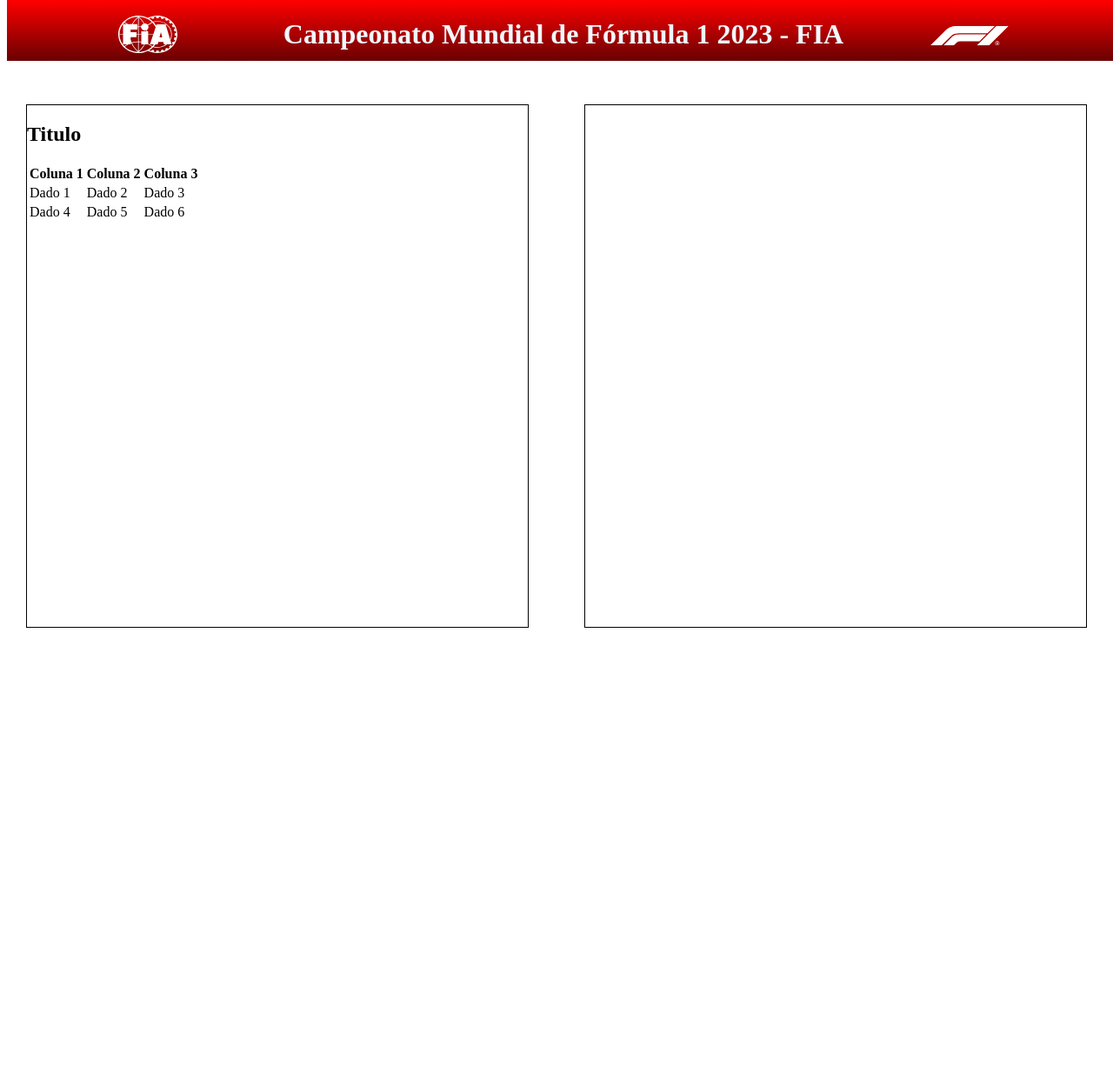
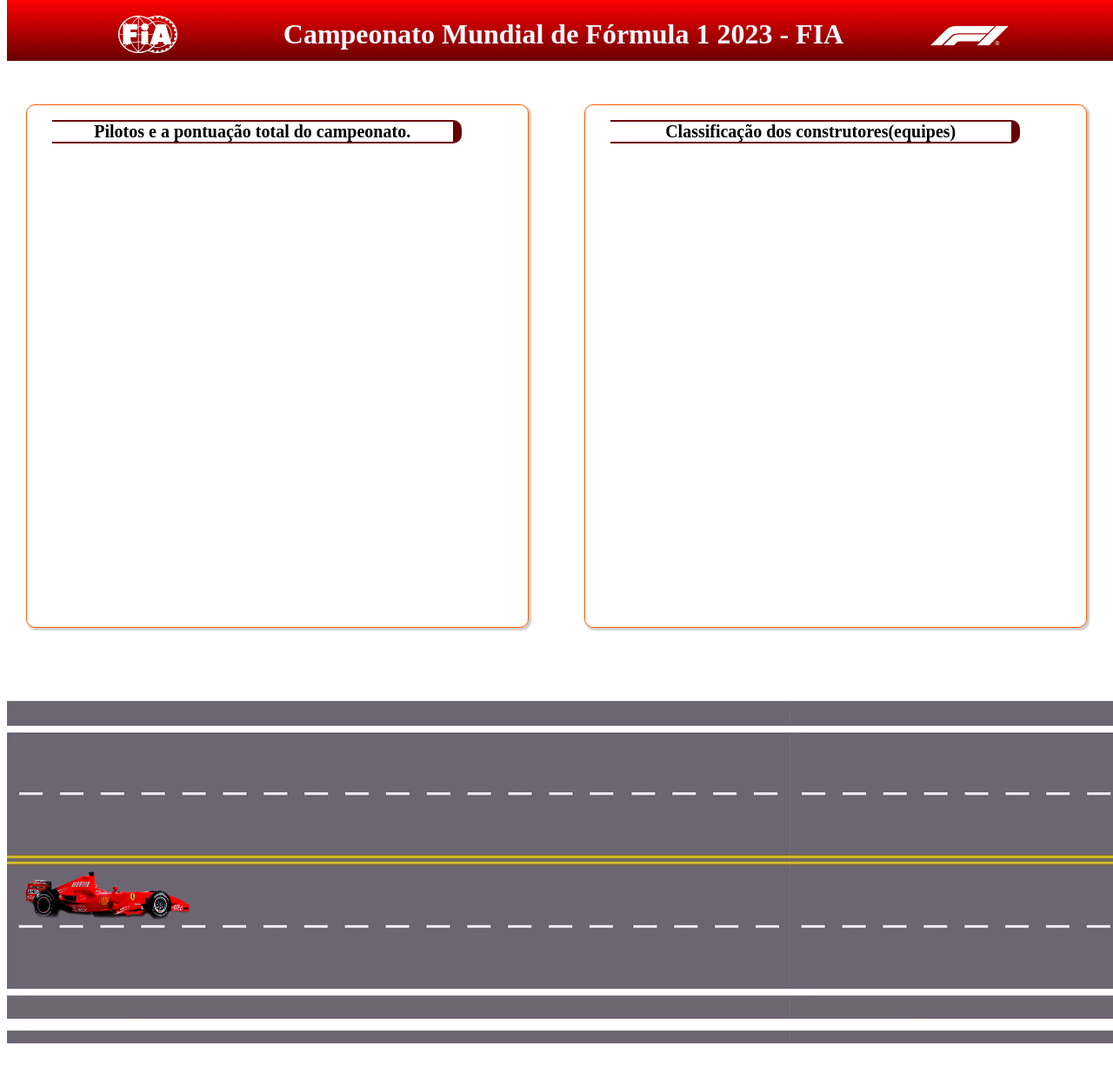
Before and after one commit to jeffersonalionco/trabalhof1, a plain HTML site: page index.html in a window 1280 px wide. Shown: the top 1241 px of the page at 87% size. Drawn offline with Linux system fonts and the light colour scheme.

Commit message:
Novas alterações

```diff
--- a/css/style.css
+++ b/css/style.css
@@ -56,37 +56,56 @@ body {
 .container1 {
     position: absolute;
     top: 120px;
-
+    border-radius: 10px;
     left: 30px;
     width: 45%;
     height: 600px;
-    border: 1px solid black;
 }
 
 .container1:hover {
-    box-shadow: 8px 8px 8px 3px rgba(0, 0, 0, 0.2);
-    border: 1.5px solid rgb(97, 34, 34);
-    background-color: rgb(231, 228, 224);
+
+    box-shadow: 8px 8px 8px 3px rgba(112, 134, 150, 0.2);
+    border: 2px solid rgb(90, 0, 0);
+    width: 47%;
+    height: 650px;
     transition-duration: 1s;
 
 
 }
 
 .container2 {
-    position: relative;
+    border-radius: 10px;
+    position: absolute;
     top: 120px;
     right: 30px;
     width: 45%;
     height: 600px;
-    border: 1px solid black;
 }
 
 .container2:hover {
-    box-shadow: 8px 8px 8px 3px rgba(0, 0, 0, 0.2);
-    border: 1.5px solid rgb(97, 34, 34);
-    background-color: rgb(231, 228, 224);
+    width: 47%;
+    height: 650px;
+    box-shadow: 8px 8px 8px 3px rgba(112, 134, 150, 0.2);
+    border: 2px solid rgb(68, 4, 4);
     transition-duration: 1s;
 
+
+}
+
+.container3 {
+    border-radius: 10px;
+    position: relative;
+    top: 1200px;
+    width: 80%;
+    height: 600px;
+    left: 10%;
+    right: 10%;
+    border: 0.1px solid #ff5e00;
+}
+.container3:hover {
+
+    transition-duration: 1s;
+    border: 2.5px solid #ff5e00;
 
 }
 
@@ -96,36 +115,84 @@ body {
     top: 50%;
     left: 50%;
     transform: translate(-50%, -50%);
-    width: 80%;
-    height: 80%;
+    width: 85%;
+    height: 85%;
     z-index: 1000;
     background-color: #fff;
     border: 1px solid #940000;
     transition-duration: 1s;
 }
 
-.expandido h2 {
-    margin: 0;
-    text-align: center;
-    padding: 20px;
-}
 
-.container1, .container2 {
+.container1, .container2{
+    box-shadow: 2px 2px 2px 1px rgba(0, 0, 0, 0.2);
     position: absolute;
     top: center;
     width: 45%;
     height: 600px;
-    border: 1px solid black;
+    border: 0.1px solid #ff5e00;
     cursor: pointer;
 }
 
+.tituloContainer {
+    font-size: 20px;
+    text-align: center;
+    width: 80%;
+    margin-left: 5%;
+    border-top-right-radius: 10px;
+    border-bottom-right-radius: 10px;
+    border-top: 2px solid #690101;
+    border-right: 10px solid #690101;
+    border-bottom: 2px solid #690101;
+}
+
+.faixa {
+    position: absolute;
+    top: 800px;
+    height: 400px;
+    width: 100%;
+    background-color: #38383f;
+    background-image: url('../img/rua2.png');
+    display: flex;
+    flex-direction: column;
+    justify-content: center;
+    cursor:crosshair;
+    transition-duration: 2s;
+    text-align: center;
+
+}
+.formula1 {
+    position: relative;
+    top: -15%;
+    opacity: 0;
+    font-size: 120px;
+    color: rgb(141, 0, 0);
+    transition-duration: 2s;
+    transition-delay: 3s;
+}
+
+.carro {
+    position: absolute;
+    width: 15%;
+    left: 0%;
+    top: 45%;
+    height: 60px;
+    margin: 20px;
+    transition-duration: 4s;
+    cursor: wait;
+
+}
+.linha {
+    width: 100%;
+    border: 3px dashed #fff;
+}
 
 
 
 
 .footer {
     position: absolute;
-    top: 1400px;
+    top: 2000px;
     background-color: #38383f;
     width: 100%;
     height: 70px;
--- a/index.html
+++ b/index.html
@@ -23,7 +23,7 @@
             </div>
 
             <div class="f1_logo">
-                    <img  class="img1" src="./img/f1_logo.svg" />
+                <img class="img1" src="./img/f1_logo.svg" />
             </div>
 
 
@@ -34,30 +34,24 @@
         <br>
         <br>
         <div class="container1" onclick="expandir(this)">
-            <h2>Titulo</h2>
-            <table>
-        <thead>
-            <tr>
-                <th>Coluna 1</th>
-                <th>Coluna 2</th>
-                <th>Coluna 3</th>
-            </tr>
-        </thead>
-        <tbody>
-            <tr>
-                <td>Dado 1</td>
-                <td>Dado 2</td>
-                <td>Dado 3</td>
-            </tr>
-            <tr>
-                <td>Dado 4</td>
-                <td>Dado 5</td>
-                <td>Dado 6</td>
-            </tr>
-        </tbody>
-    </table>
+            <h2 class="tituloContainer">Pilotos e a pontuação total do
+                campeonato.</h2>
         </div>
         <div class="container2" onclick="expandir(this)">
+            <h2 class="tituloContainer">Classificação dos construtores(equipes)</h2>
+
+        </div>
+        <abbr title="NÃO CLIQUE - PARA NÃO EXPLODIR" class="abbr1">
+            <div class="faixa" onmouseover="moverCarro(true)" onmouseout="moverCarro(false)" onclick="gerarExplosao()" onclick="backgroundfaixa()">
+
+                <img src="./img/carro.png" class="carro" id="carro">
+                <h1 class="formula1">FORMULA 1</h1>
+
+            </div>
+        </abbr>
+
+        <div class="container3">
+            <h2 class="tituloContainer">Sistema de pontuação utilizado..</h2>
 
         </div>
 
@@ -67,7 +61,18 @@
         <!--RODAPÉ DO SITE-->
 
     </footer>
-    <script src="./js/script.js"></script>
+    <script src="./js/script.js">
+        function moverCarro(direita) {
+            var carro = document.getElementById("carro");
+            if (direita) {
+                carro.style.right = "0";
+                carro.style.left = ""; // Remover qualquer estilo de posição à esquerda
+            } else {
+                carro.style.left = "0";
+                carro.style.right = ""; // Remover qualquer estilo de posição à direita
+            }
+        }
+    </script>
 </body>
 
 </html>
--- a/js/script.js
+++ b/js/script.js
@@ -5,7 +5,7 @@ function expandir(container) {
     } else {
         // Se o container não estiver expandido, expanda-o e recolha os outros containers
         container.classList.add("expandido");
-        var outrosContainers = document.querySelectorAll(".container1, .container2");
+        var outrosContainers = document.querySelectorAll(".container1, .container2, .container3");
         outrosContainers.forEach(function(element) {
             if (element !== container && element.classList.contains("expandido")) {
                 element.classList.remove("expandido");
@@ -13,3 +13,35 @@ function expandir(container) {
         });
     }
 }
+
+function moverCarro(direita) {
+    var carro = document.querySelector('.carro');
+    var faixa = document.querySelector('.faixa');
+    if (direita) {
+        carro.style.left = "80%"
+
+    } else {
+        carro.style.left = '30%';
+    }
+}
+
+
+function gerarExplosao() {
+    var carro = document.querySelector('.carro');
+    carro.src = './img/explosao1.gif'; // Substituir pelo caminho da imagem de explosão
+    carro.classList.add('explosao');
+    carro.style.left = carro.offsetLeft + 'px';
+    carro.style.top = carro.offsetTop + 'px';
+    var faixa = document.querySelector('.faixa')
+    faixa.style.backgroundImage = "url('./img/bg_footer.avif')";
+
+    var formula1 = document.querySelector('.formula1')
+    formula1.style.opacity = 100;
+
+
+    carro.style.opacity = 0;
+
+    // Remover o evento de mover o carro
+    carro.parentNode.onmouseover = null;
+    carro.parentNode.onmouseout = null;
+}
```
Also changed, not shown: img/carro.png (added), img/explosao.png (added), img/explosao1.gif (added), img/rua.png (added), img/rua1.avif (added), img/rua2.png (added). Lines whose indentation alone changed are shown as unchanged.
